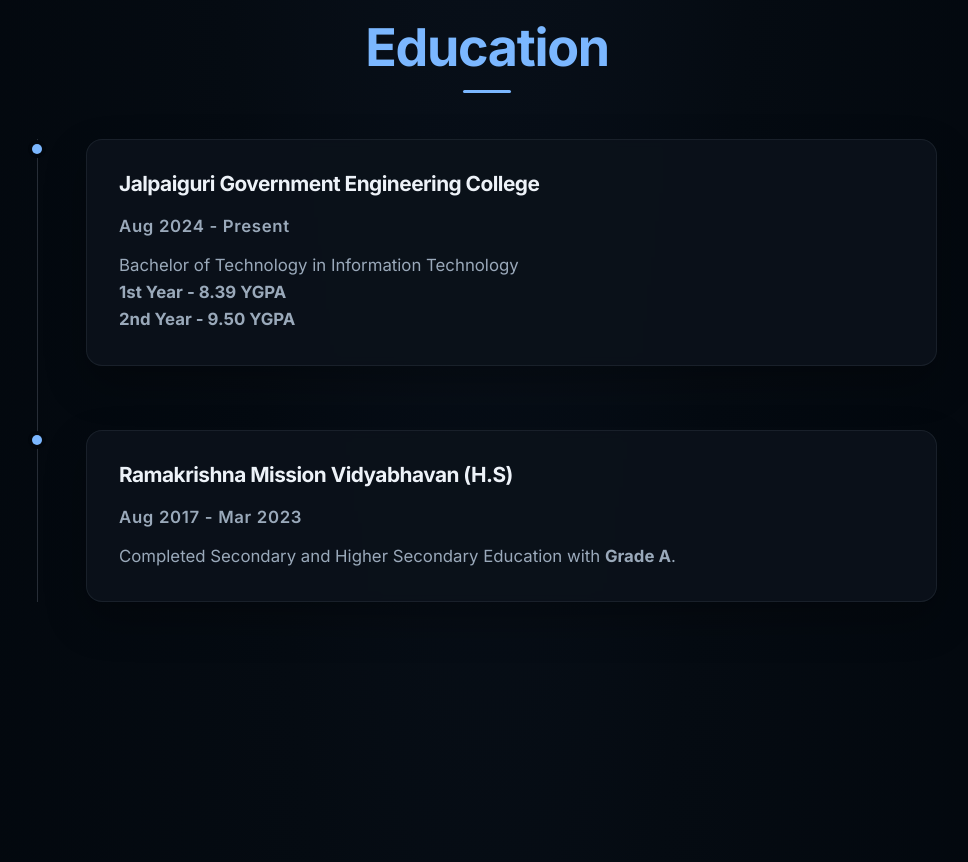
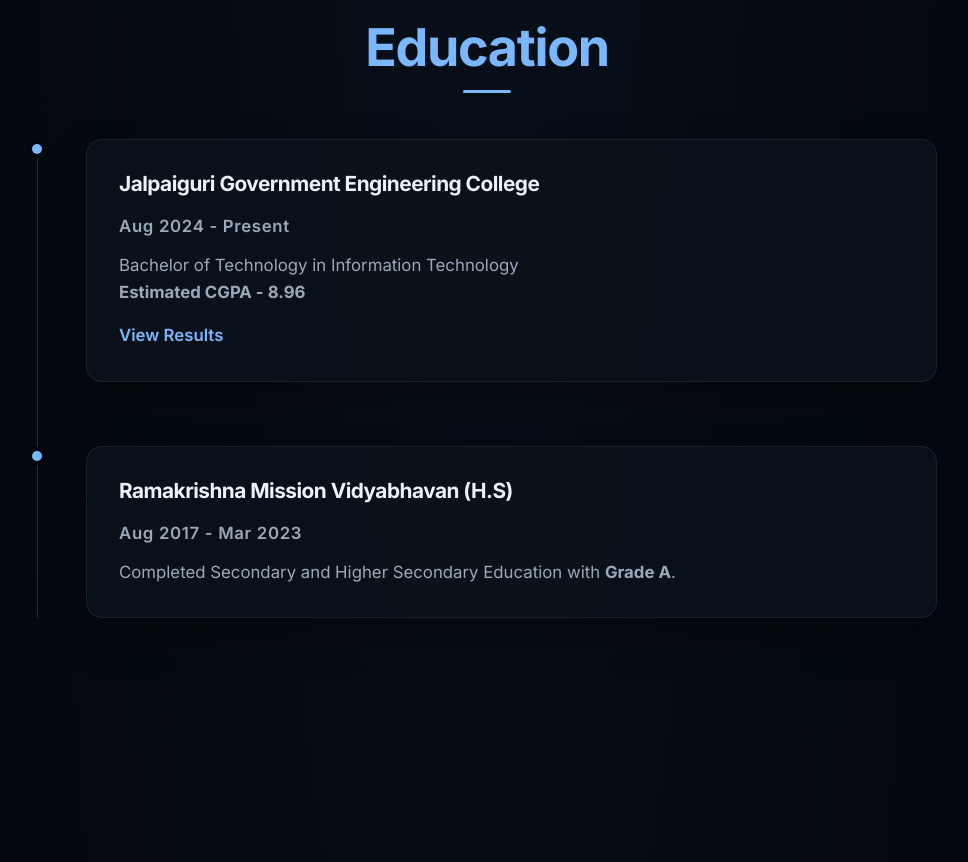
Before and after one commit to sahaanurag207-oss/MY_PORTFOLIO, a plain HTML site: page index.html in a window 1280 px wide. Shown: the part 1420-2282 px from the top of the page, without its empty margins (153-1121 px from the left). Drawn offline with Linux system fonts and the light colour scheme.

Commit message:
academic updated

```diff
--- a/index.html
+++ b/index.html
@@ -131,13 +131,15 @@
                 <div class="timeline">
                     <div class="timeline-item">
                         <div class="timeline-dot"></div>
-                        <div class="timeline-content">
+                        <a class="timeline-content education-results-link"
+                            href="https://drive.google.com/drive/folders/1IFxg3CKwQLTR3M11HvSGK2RPv1tYFk1A?usp=sharing"
+                            target="_blank" rel="noopener noreferrer">
                             <h3>Jalpaiguri Government Engineering College</h3>
                             <p class="timeline-date">Aug 2024 - Present</p>
                             <p>Bachelor of Technology in Information Technology</p>
-                            <p><strong>1st Year - 8.39 YGPA</strong></p>
-                            <p><strong>2nd Year - 9.50 YGPA</strong></p>
-                        </div>
+                            <p><strong>Estimated CGPA - <output id="current-cgpa">8.96</output></strong></p>
+                            <p class="results-link-label">View Results</p>
+                        </a>
                     </div>
                     <div class="timeline-item">
                         <div class="timeline-dot"></div>
--- a/script.js
+++ b/script.js
@@ -1,4 +1,30 @@
 document.addEventListener('DOMContentLoaded', () => {
+
+    const cgpaOutput = document.querySelector('#current-cgpa');
+    if (cgpaOutput) {
+        // Add or remove semester entries here; the displayed CGPA recalculates from this list.
+        const semesters = [
+            { sgpa: 8.29, credits: 20 },
+            { sgpa: 8.49, credits: 20 },
+            { sgpa: 9.00, credits: 21 },
+            { sgpa: 10.00, credits: 21 }
+        ];
+        const validSemesters = semesters.length > 0 && semesters.every(({ sgpa, credits }) =>
+            Number.isFinite(sgpa) && sgpa >= 0 && sgpa <= 10 &&
+            Number.isFinite(credits) && credits > 0
+        );
+
+        if (!validSemesters) {
+            cgpaOutput.textContent = 'Unavailable';
+        } else {
+            const totalCredits = semesters.reduce((sum, semester) => sum + semester.credits, 0);
+            const weightedPoints = semesters.reduce(
+                (sum, semester) => sum + semester.sgpa * semester.credits,
+                0
+            );
+            cgpaOutput.textContent = (weightedPoints / totalCredits).toFixed(2);
+        }
+    }
 
     const header = document.querySelector('header');
     window.addEventListener('scroll', () => {
--- a/style.css
+++ b/style.css
@@ -612,6 +612,23 @@
     box-shadow: var(--shadow-soft);
 }
 
+.education-results-link {
+    display: block;
+    color: inherit;
+    text-decoration: none;
+}
+
+.education-results-link:focus-visible {
+    outline: 2px solid var(--accent-color);
+    outline-offset: 4px;
+}
+
+.timeline-content .results-link-label {
+    color: var(--accent-color);
+    font-weight: 600;
+    margin-top: 1rem;
+}
+
 .timeline-content:hover {
     border-color: rgba(123, 183, 255, 0.35);
     transform: translateX(4px);
```
Also changed, not shown: spiderman-miles-morales-dark-4k-hp-480x800.jpg (deleted).
